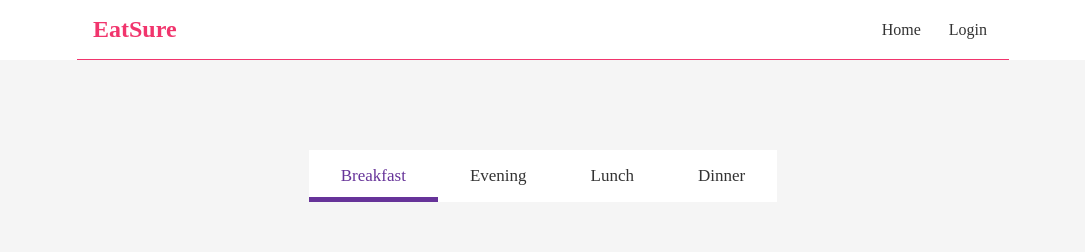
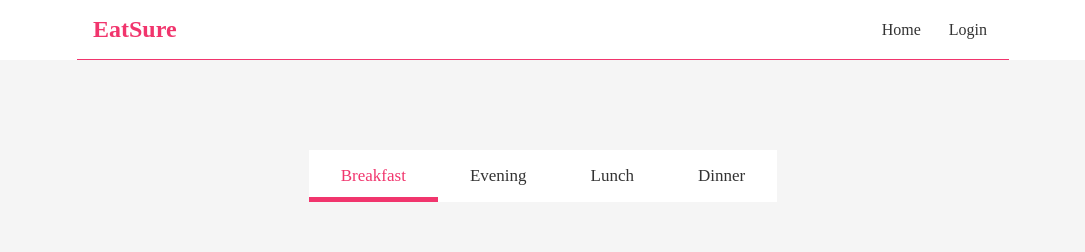
Before and after one commit to bits-by/Restaurant-Web, a React (Create React App) app: page / in a window 1280 px wide. In both pictures the pointer is over the button "Breakfast". Shown: the top 252 px of the page, without its empty margins (97-1182 px from the left). Built offline with nearby package versions, Linux system fonts and the light colour scheme.

Commit message:
edit color

```diff
--- a/src/comp/style.css
+++ b/src/comp/style.css
@@ -130,12 +130,12 @@
   background-color: rgb(255, 255, 255);
   margin: 0;
   font-size: 17px;
-  box-shadow: inset 0px 0px 0px -15px rebeccapurple;
+  box-shadow: inset 0px 0px 0px -15px #f1356d;
   transition: all 200ms ease-out;
   text-transform: capitalize;
 }
 
 .btn-group__item:hover {
-  color: rebeccapurple;
-  box-shadow: inset 0px -20px 0px -15px rebeccapurple;
+  color: #f1356d;
+  box-shadow: inset 0px -20px 0px -15px #f1356d;
 }
```
